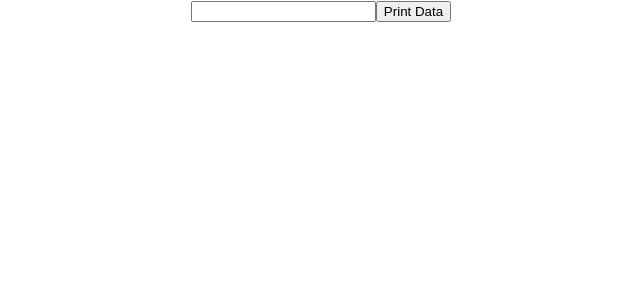
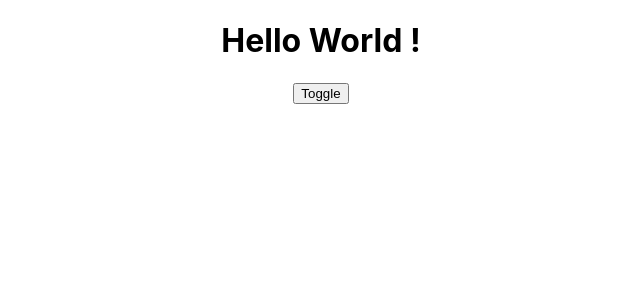
Before and after one commit to thisisshivamsingh/20-06-2022-Web-React, a React (Create React App) app: page / in a window 1280 px wide. Shown: the top 300 px of the page, without its empty margins (319-959 px from the left). Built offline with nearby package versions, Linux system fonts and the light colour scheme.

Commit message:
Hide, Show and Toggle in React Js

```diff
--- a/src/App.js
+++ b/src/App.js
@@ -1,20 +1,15 @@
 import logo from "./logo.svg";
 import "./App.css";
-import React, { useState } from "react";
+import React from "react";
 
 function App() {
-  const [data, setData] = useState(null);
-  const [print, setPrint] = useState(false);
-  function getValue(val) {
-    console.log(val.target.value);
-    setData(val.target.value);
-    setPrint(false);
-  }
+  const [status, setStatus] = React.useState(true);
   return (
     <div className="App">
-      {print ? <h1>{data}</h1> : null}
-      <input type="text" onChange={getValue} />
-      <button onClick={() => setPrint(true)}>Print Data</button>
+      {status ? <h1>Hello World !</h1> : null}
+      {/* <button onClick={() => setStatus(false)}>Hide</button>
+      <button onClick={() => setStatus(true)}>Show</button> */}
+      <button onClick={() => setStatus(!status)}>Toggle</button>
     </div>
   );
 }
```
